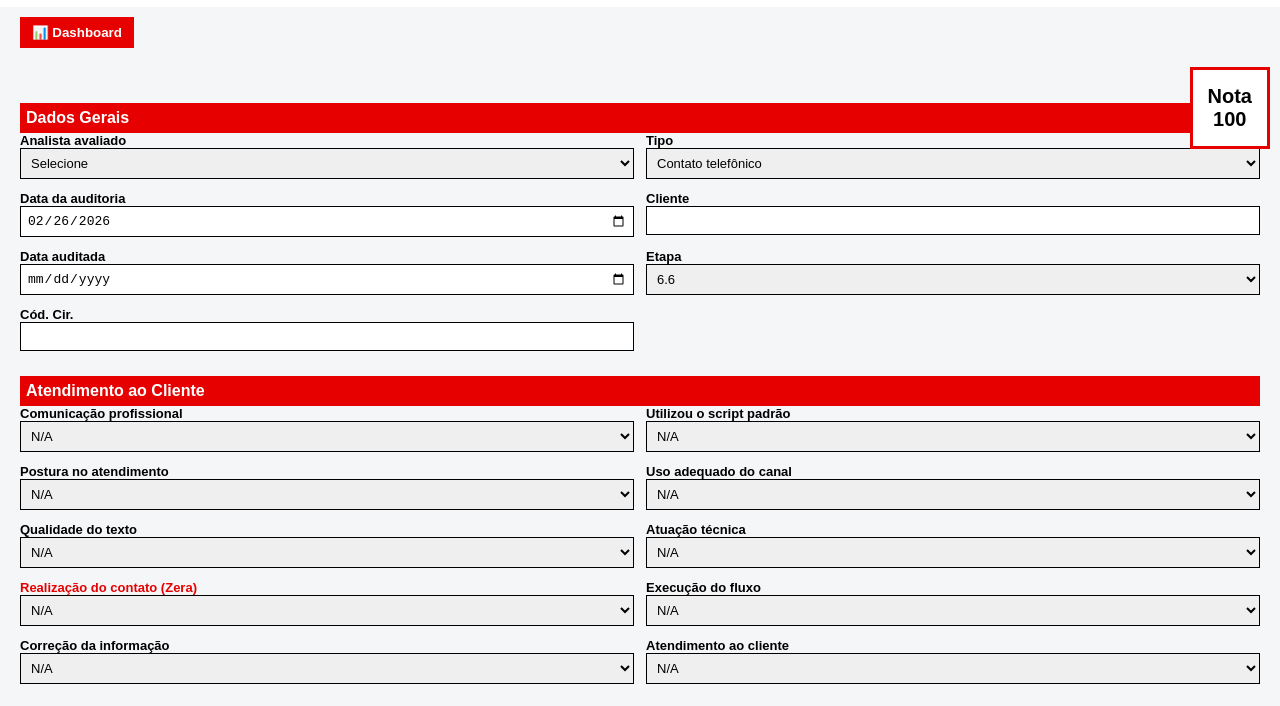
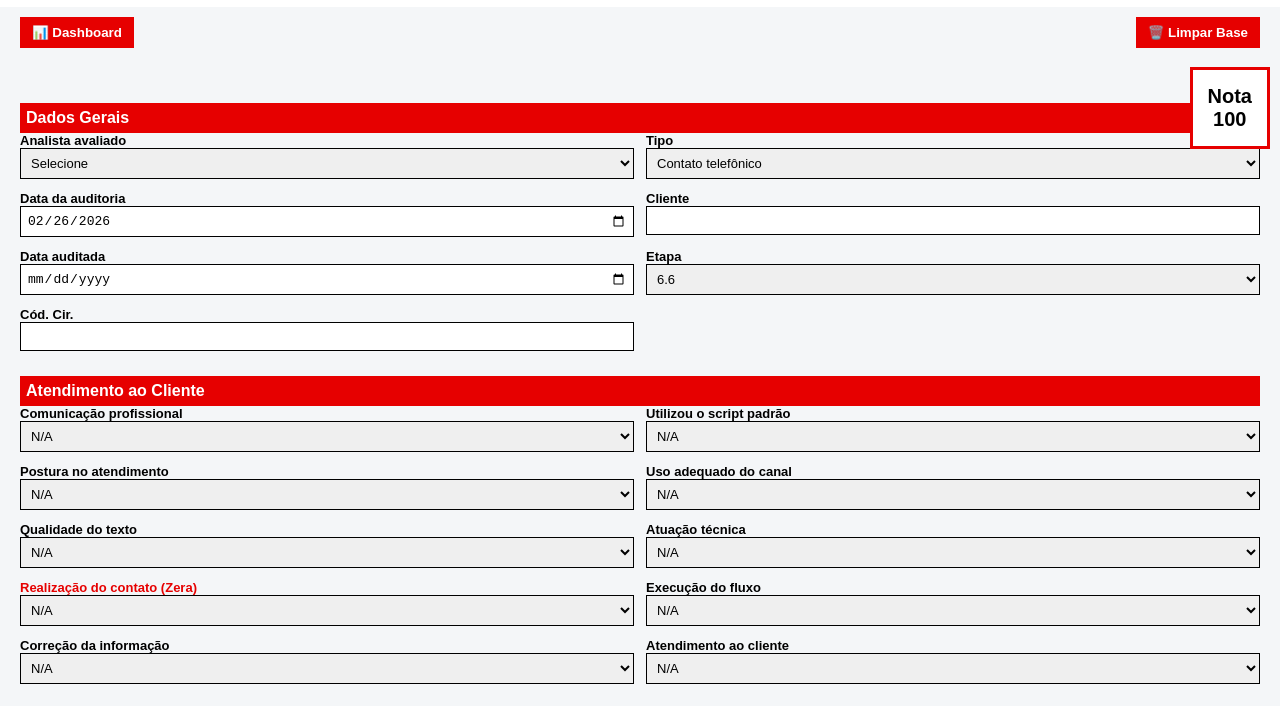
Before and after one commit to agendamentohitss/geradorapontamento, a plain HTML site: page index.html in a window 1280 px wide. Shown: the part 53-759 px from the top of the page. Drawn offline with Linux system fonts and the light colour scheme.

Commit message:
Update index.html

```diff
--- a/index.html
+++ b/index.html
@@ -114,7 +114,7 @@ select,input,textarea{
 
 <div class="top-actions">
   <button onclick="window.open('dashboard_monitorias.html', '_self')">📊 Dashboard</button>
-
+  <button onclick="limparBase()">🗑️ Limpar Base</button>
 </div>
 
 <div class="container">
```
